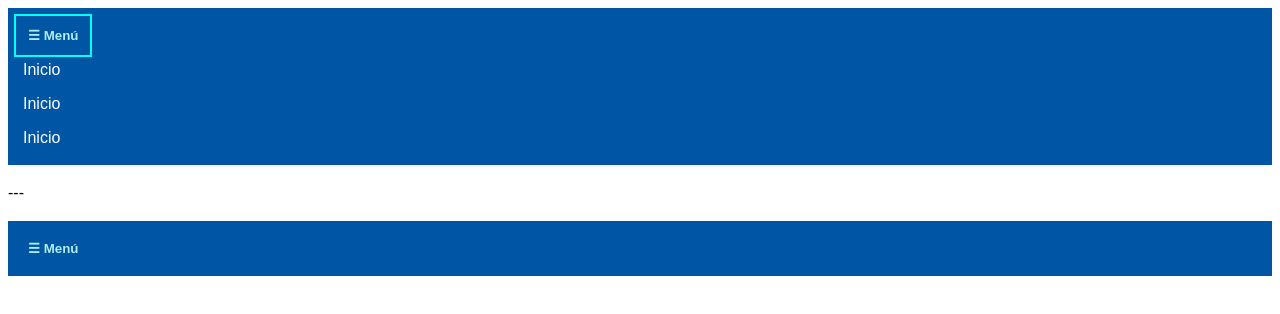
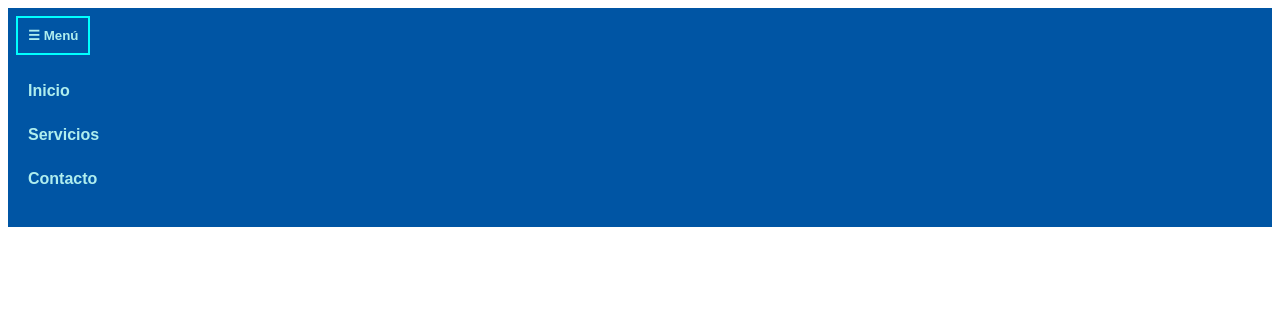
Before and after one commit to jmfdz/ia-accesibilidad-web, a plain HTML site: page menu-accesible.html in a window 1280 px wide. Both pictures are taken after a click on the button "Menú principal". Drawn offline with Linux system fonts and the light colour scheme.

Commit message:
Cambios finales

```diff
--- a/menu-accesible.html
+++ b/menu-accesible.html
@@ -21,7 +21,7 @@
         padding: 10px;
     }
 
-    #menuButton, #menuButton1 {
+    #menuButton {
         background-color: #0055A4;
         color: #AFEEEE;
         padding: 10px;
@@ -30,18 +30,15 @@
         font-weight: bold; /* Texto en negrita */
     }
 
-    #menu, #menu1 {
+    button:focus {
+        outline: 2px solid cyan !important;
+    }
+
+    #menu {
         display: none;
         background-color: #0055A4;
         padding: 0;
         list-style: none;
-    }
-
-    #menu1 a {
-        color: white;
-        display: block;
-        padding: 5px;
-        text-decoration: none;
     }
 
     #menu li a {
@@ -54,10 +51,10 @@
         line-height: 1.5; /* Interlineado */
     }
 
-    button:focus, a:focus {
-        outline: 2px solid cyan;
-        outline-offset: 2px;
+    #menu li a:focus {
+        background-color: #003366;
     }
+
 
 </style>
 </head>
@@ -65,41 +62,22 @@
 <body>
 
 <nav>
-    <button id="menuButton1" aria-label="Menú principal" aria-expanded="false" aria-controls="menu">&#9776; Menú</button>
-    <div id="menu1" role="menu" aria-hidden="true" style="display: none;">
-
-        <a role="menuitem" tabindex="-1" href="#inicio">Inicio</a>
-        <a role="menuitem" tabindex="-1" href="#inicio">Inicio</a>
-        <a role="menuitem" tabindex="-1" href="#inicio">Inicio</a>
-
-
-    </div>
-
-</nav>
-
-<p>---</p>
-
-<nav>
-
-
-
 
     <button id="menuButton" aria-label="Menú principal" aria-expanded="false" aria-controls="menu">
         &#9776; Menú
     </button>
-    <ul id="menu" role="menu" >
-        <li role="none"><a role="menuitem" tabindex="-1" href="#inicio">Inicio</a></li>
-        <li role="none"><a role="menuitem" tabindex="-1" href="#servicios">Servicios</a></li>
-        <li role="none"><a role="menuitem" tabindex="-1" href="#contacto">Contacto</a></li>
+    <ul id="menu" role="menu" aria-hidden="true">
+        <li><a role="menuitem" href="#inicio">Inicio</a></li>
+        <li><a role="menuitem" href="#servicios">Servicios</a></li>
+        <li><a role="menuitem" href="#contacto">Contacto</a></li>
     </ul>
 </nav>
 
 <script>
 
 document.addEventListener("DOMContentLoaded", function() {
-    var menuButton = document.getElementById('menuButton1');
-    var menu = document.getElementById('menu1');
-
+    var menuButton = document.getElementById('menuButton');
+    var menu = document.getElementById('menu');
 
     menuButton.addEventListener('click', function() {
         var expanded = this.getAttribute('aria-expanded') === 'true' || false;
```
